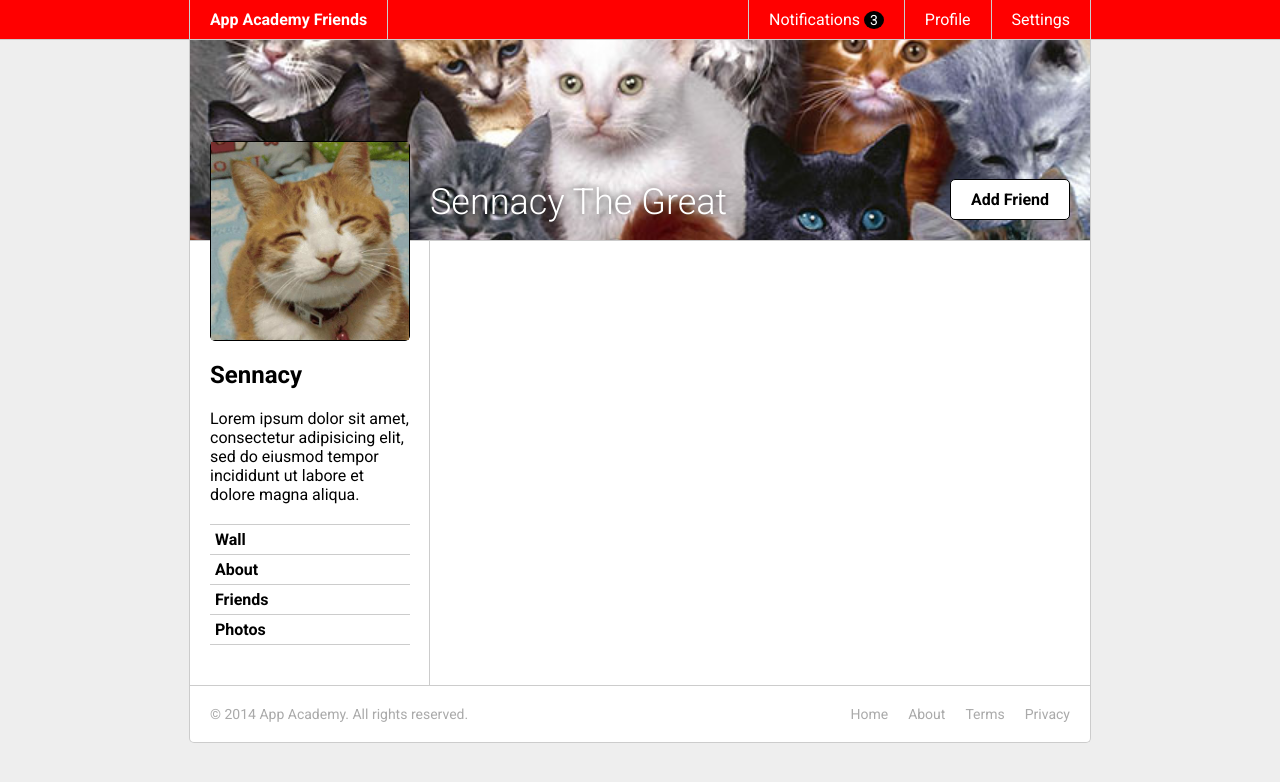
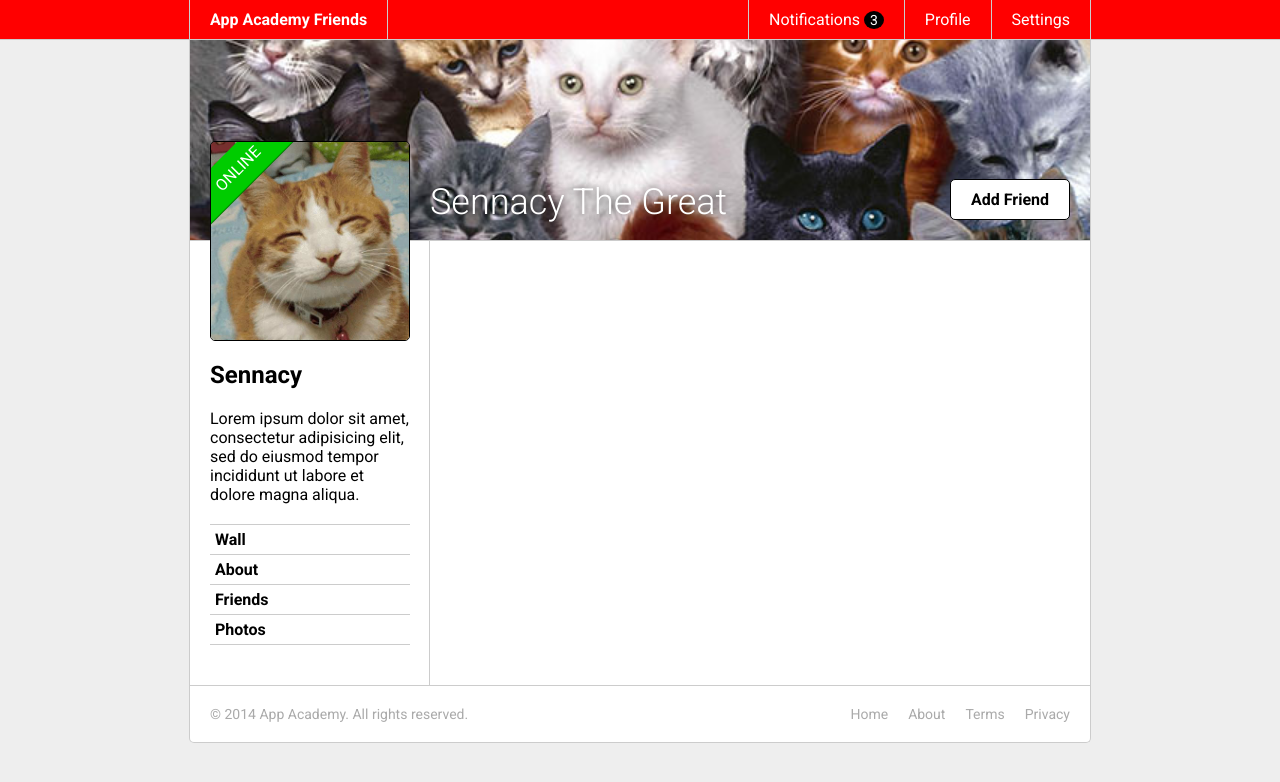
Before and after one commit to fvkramer/W6D1, a plain HTML site: page css-friends-07/skeleton/07-online.html in a window 1280 px wide. Drawn offline with Linux system fonts and the light colour scheme.

Commit message:
Add phase 7 of CSS Friends

```diff
--- a/css-friends-07/skeleton/07-online.html
+++ b/css-friends-07/skeleton/07-online.html
@@ -48,6 +48,7 @@
     <section class="content-sidebar">
 
       <a href="#" class="profile-picture">
+        <strong class="online">Online</strong>
         <img src="./images/cat.jpg" alt="">
       </a>
 
--- a/css-friends-07/skeleton/css/07-online.css
+++ b/css-friends-07/skeleton/css/07-online.css
@@ -1 +1,18 @@
 /* PHASE 7: Online */
+.profile-picture {
+  overflow: hidden;
+}
+
+.online {
+  display: block;
+  position: absolute;
+  top: 7px;
+  left: -41px;
+  font-weight: 400;
+  color: white;
+  padding: 10px 40px;
+  background-color: #0c0;
+  text-transform: uppercase;
+  transform: rotate(-45deg);
+  box-shadow: 0px 1px 0 0 green;
+}
```
